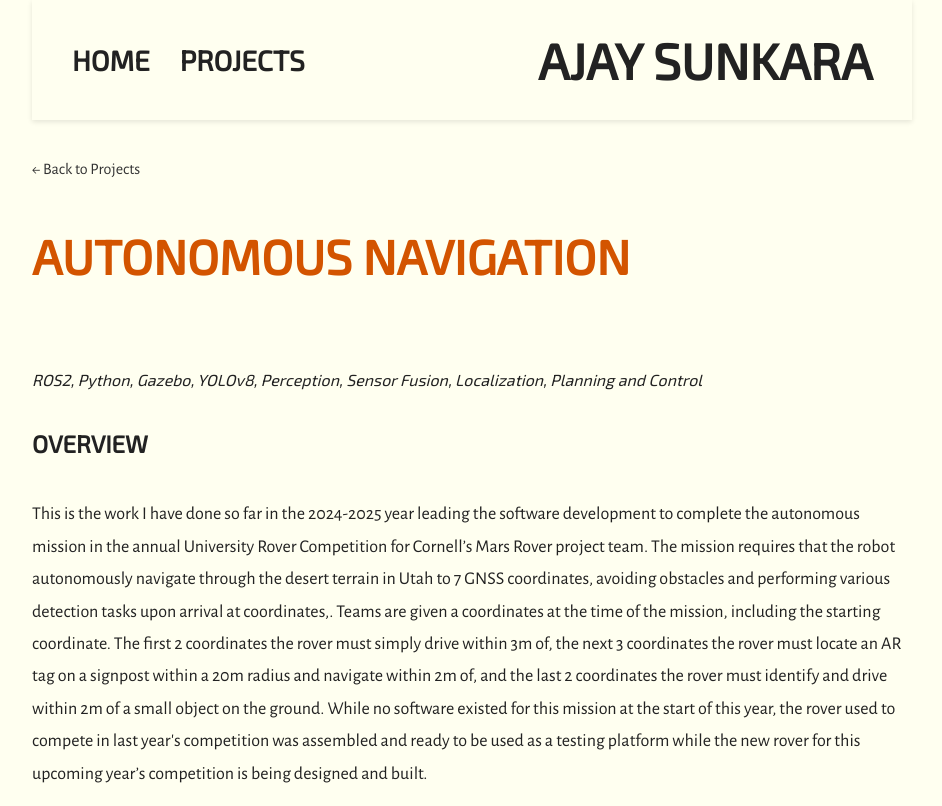
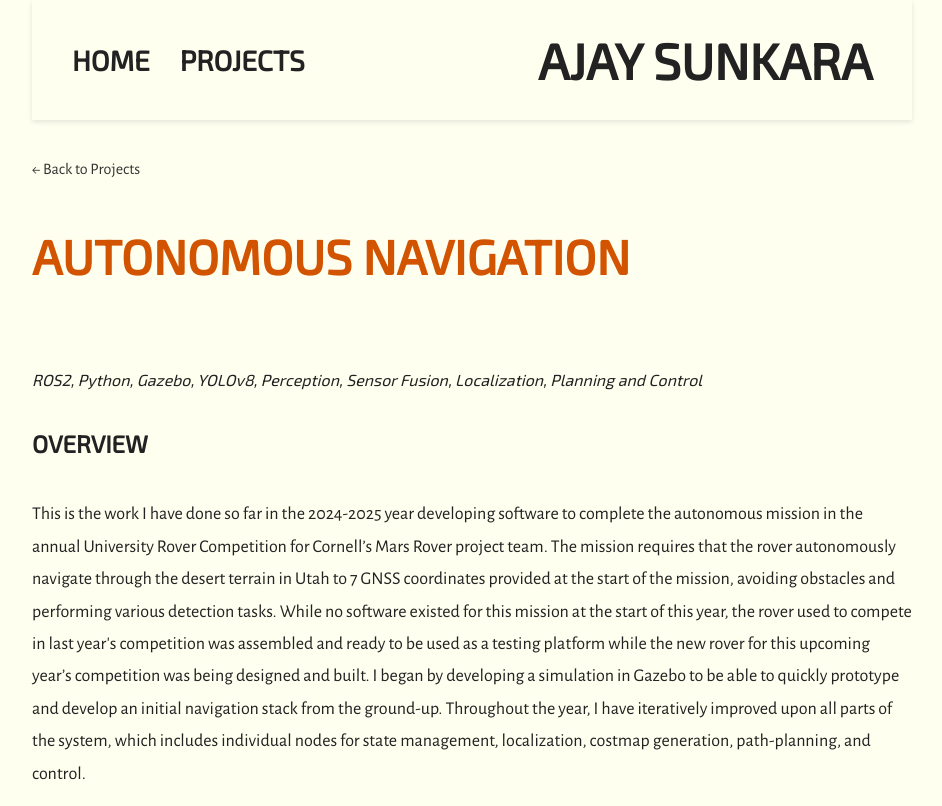
Before and after one commit to aks237/aks237.github.io, a Jekyll site: the page built from projects/autonomous-navigation.html, in a window 1280 px wide and 900 px high, cut to the strip 0-806 px from the top of the window. Shown: the whole strip, without its empty margins (168-1110 px from the left). Built offline with Jekyll 4.4.1, drawn with Linux system fonts in a browser that asks for light colours.

Commit message:
autonomy overview

```diff
--- a/projects/autonomous-navigation.html
+++ b/projects/autonomous-navigation.html
@@ -8,17 +8,15 @@ title: "Autonomous Navigation"
 
 <h5>Overview</h5>
 
-<p>This is the work I have done so far in the 2024-2025 year leading the software development to
-  complete the autonomous mission in the annual University Rover Competition for Cornell’s Mars
-  Rover project team. The mission requires that the robot autonomously navigate through the desert
-  terrain in Utah to 7 GNSS coordinates, avoiding obstacles and performing various detection tasks
-  upon arrival at coordinates,. Teams are given a coordinates at the time of the mission, including the starting
-  coordinate. The first 2 coordinates the rover must simply drive within 3m of, the
-  next 3 coordinates the rover must locate an AR tag on a signpost within a 20m radius and navigate
-  within 2m of, and the last 2 coordinates the rover must identify and drive within 2m of a small object
-  on the ground. While no software existed for this mission at the start of this year, the rover used
-  to compete in last year's competition was assembled and ready to be used as a testing platform while the
-  new rover for this upcoming year’s competition is being designed and built.
+<p>This is the work I have done so far in the 2024-2025 year developing software to complete the autonomous mission in
+  the annual University Rover Competition for Cornell’s Mars Rover project team. The mission requires that the rover
+  autonomously navigate through the desert terrain in Utah to 7 GNSS coordinates provided at the start of the mission,
+  avoiding obstacles and performing various detection tasks. While no software existed for this mission at the start of
+  this year, the rover used to compete in last year's competition was assembled and ready to be used as a testing
+  platform while the new rover for this upcoming year’s competition was being designed and built. I began by developing
+  a simulation in Gazebo to be able to quickly prototype and develop an initial navigation stack from the ground-up.
+  Throughout the year, I have iteratively improved upon all parts of the system, which includes individual nodes for
+  state management, localization, costmap generation, path-planning, and control.
 </p>
 
 <div class="project-images">
```
